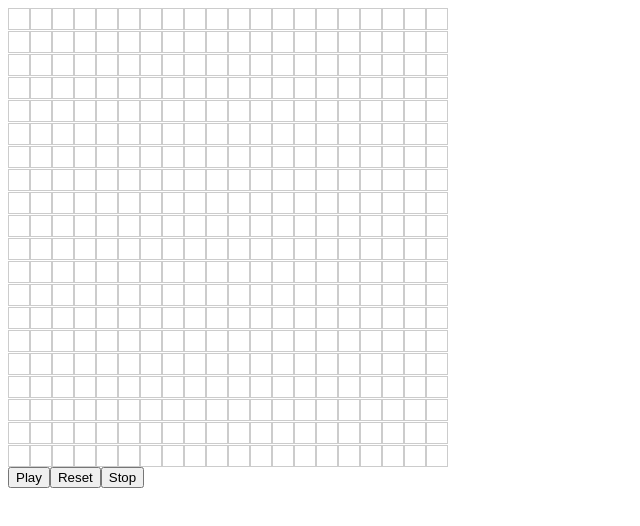
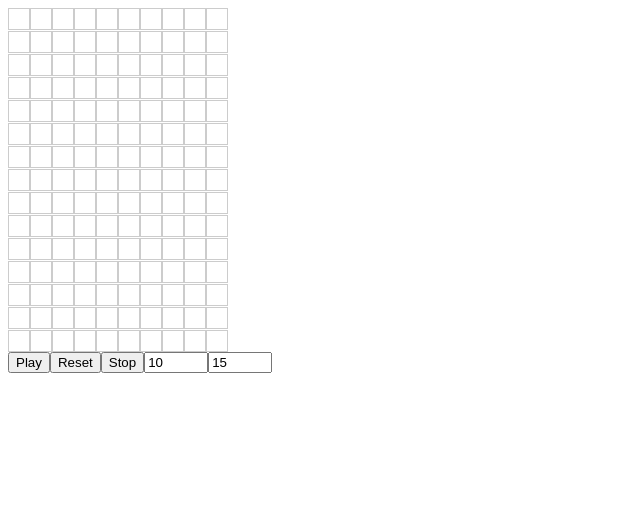
Before and after one commit to ostrovsrr/cell-simulation, a React (Vite) app: page / in a window 1280 px wide. Shown: the top 526 px of the page, without its empty margins (0-640 px from the left). Built offline with nearby package versions, Linux system fonts and the light colour scheme.

Commit message:
dimension change implemented

```diff
--- a/src/App.tsx
+++ b/src/App.tsx
@@ -4,9 +4,8 @@ import { useState } from 'react';
 function App() {
   const [isPlaying, setIsPlaying] = useState<boolean>(false);
   const [gridKey, setGridKey] = useState(0);
-
-  const [width, setWidth] = useState(20);
-  const [height, setHeight] = useState(20);
+  const [width, setWidth] = useState<number>(10);
+  const [height, setHeight] = useState<number>(15);
 
   function handleReset() {
     handleStop();
@@ -17,20 +16,54 @@ function App() {
     setIsPlaying(false);
   }
 
+  function handleDimensionChange(event: any) {
+    const { name, value } = event.target;
+    const numValue = Number(value);
+    if (name == 'width') {
+      setWidth(numValue);
+    } else if (name == 'height') {
+      setHeight(numValue);
+    }
+    setGridKey((prevKey) => prevKey + 1);
+  }
+
   return (
     <>
       <div className="App">
-        <Grid key={gridKey} size={20} isPlaying={isPlaying} />
+        <Grid
+          key={gridKey}
+          isPlaying={isPlaying}
+          width={width}
+          height={height}
+        />
       </div>
       <button
         onClick={() => {
           setIsPlaying(!isPlaying);
         }}
       >
-        Play
+        {isPlaying ? 'Pause' : 'Play'}
       </button>
       <button onClick={handleReset}>Reset</button>
       <button onClick={handleStop}>Stop</button>
+      <input
+        name="width"
+        type="number"
+        onChange={handleDimensionChange}
+        value={width}
+        placeholder="Width"
+        min={0}
+        max={100}
+      ></input>
+      <input
+        name="height"
+        type="number"
+        onChange={handleDimensionChange}
+        value={height}
+        placeholder="Height"
+        min={0}
+        max={100}
+      ></input>
     </>
   );
 }
--- a/src/Grid.tsx
+++ b/src/Grid.tsx
@@ -2,17 +2,18 @@ import React, { useState, useEffect } from 'react';
 import './Grid.css';
 
 interface GridProps {
-  size: number;
   isPlaying: boolean;
+  width: number;
+  height: number;
 }
 
-const initializeGrid = (size: number) => {
-  const arr = Array.from({ length: size }, () => Array(size).fill(false));
+const initializeGrid = (width: number, height: number) => {
+  const arr = Array.from({ length: height }, () => Array(width).fill(false));
   return arr;
 };
 
-const Grid: React.FC<GridProps> = ({ size, isPlaying }) => {
-  const [grid, setGrid] = useState(() => initializeGrid(size));
+const Grid: React.FC<GridProps> = ({ isPlaying, width, height }) => {
+  const [grid, setGrid] = useState(() => initializeGrid(width, height));
 
   const handleCellClick = (row: number, col: number) => {
     setGrid((prevGrid) =>
@@ -22,6 +23,7 @@ const Grid: React.FC<GridProps> = ({ size, isPlaying }) => {
 
   useEffect(() => {
     let interval: number;
+
     if (isPlaying) {
       interval = setInterval(() => {
         console.log('playing...');
@@ -38,15 +40,19 @@ const Grid: React.FC<GridProps> = ({ size, isPlaying }) => {
               const emptyNeighbors = adjacentCells.filter((val) => {
                 return (
                   val[0] >= 0 &&
-                  val[0] < size &&
+                  val[0] < height &&
                   val[1] >= 0 &&
-                  val[1] < size &&
+                  val[1] < width &&
                   !currentGrid[val[0]][val[1]]
                 );
               });
               const emptyNeighbor = adjacentCells.some(([x, y]) => {
                 return (
-                  x >= 0 && x < size && y >= 0 && y < size && !currentGrid[x][y]
+                  x >= 0 &&
+                  x < height &&
+                  y >= 0 &&
+                  y < width &&
+                  !currentGrid[x][y]
                 );
               });
               if (cell && emptyNeighbor) {
@@ -64,7 +70,7 @@ const Grid: React.FC<GridProps> = ({ size, isPlaying }) => {
     }
 
     return () => clearInterval(interval);
-  }, [isPlaying, size]);
+  }, [isPlaying, width, height]);
 
   return (
     <div className="grid">
```
